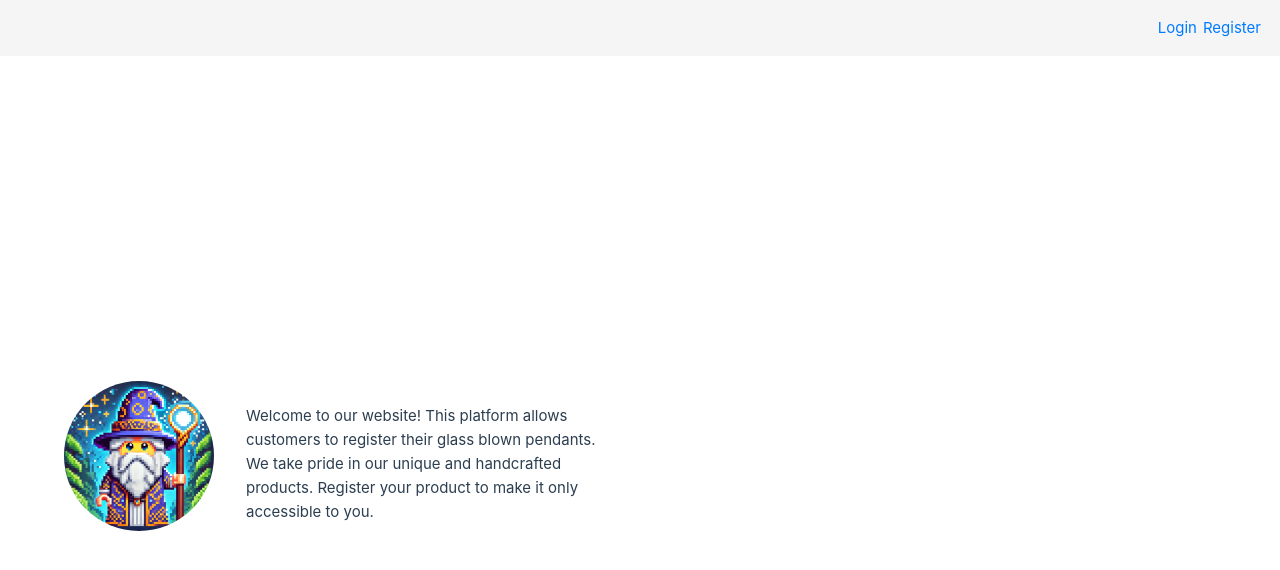
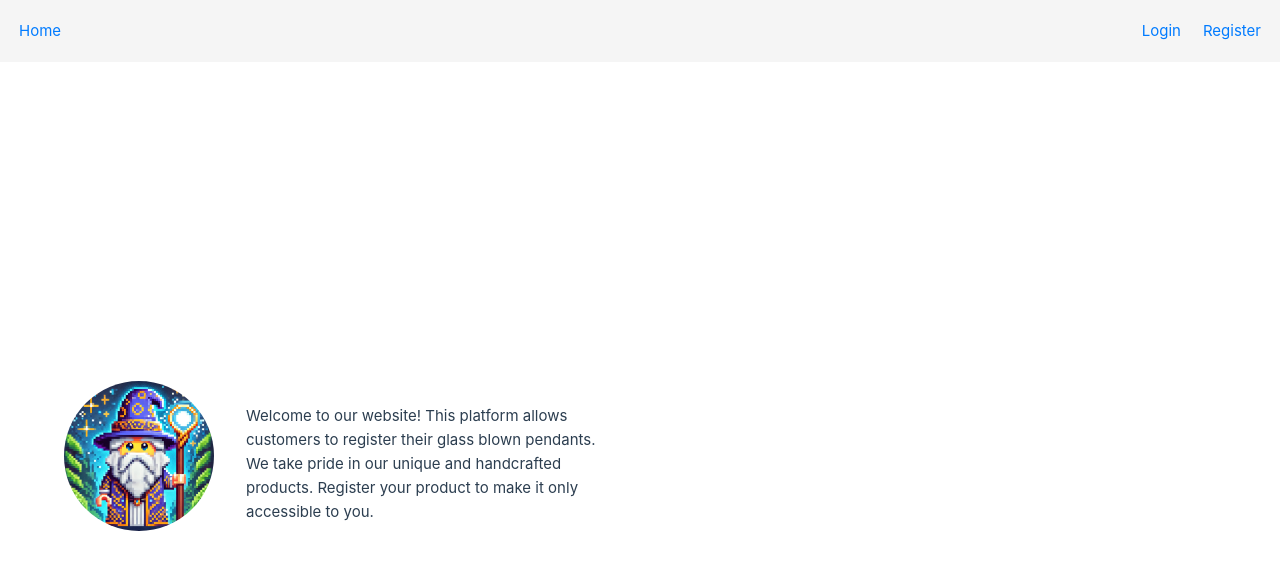
Before and after one commit to qfranklin/vue, a Vue app: page / in a window 1280 px wide. Shown: the top 570 px of the page. Built offline with nearby package versions, Linux system fonts and the light colour scheme.

Commit message:
logging out navigates user to login page

```diff
--- a/src/components/HeaderComponent.vue
+++ b/src/components/HeaderComponent.vue
@@ -1,6 +1,10 @@
 <template>
   <header class="header">
-    <nav>
+    <nav class="left-nav">
+      <router-link to="/">Home</router-link>
+      <router-link v-if="isAdmin" to="/admin">Admin</router-link>
+    </nav>
+    <nav class="right-nav">
       <router-link v-if="!isLoggedIn" to="/login">Login</router-link>
       <router-link v-if="!isLoggedIn" to="/register">Register</router-link>
       <span v-if="isLoggedIn" class="user-email">{{ userEmail }}</span>
@@ -11,22 +15,29 @@
 
 <script lang="ts">
 import { defineComponent, computed } from 'vue'
+import { useRouter } from 'vue-router'
 import { useUserStore } from '@/stores/user'
 
 export default defineComponent({
   name: 'HeaderComponent',
   setup() {
     const userStore = useUserStore()
+    const router = useRouter()
     const isLoggedIn = computed(() => userStore.isLoggedIn)
     const userEmail = computed(() => userStore.email)
+    const isAdmin = computed(() => userStore.isAdmin)
 
     const logout = () => {
       userStore.logout()
+      if (router.currentRoute.value.path === '/admin') {
+        router.push('/login')
+      }
     }
 
     return {
       isLoggedIn,
       userEmail,
+      isAdmin,
       logout
     }
   }
@@ -46,21 +57,23 @@ export default defineComponent({
   left: 0;
   z-index: 1000;
 }
-
-nav {
+.left-nav {
+  display: flex;
+  gap: 1rem;
+}
+.right-nav {
+  display: flex;
+  gap: 1rem;
   margin-left: auto;
 }
-
 nav a {
   text-decoration: none;
   color: #007bff;
 }
-
 .user-email {
   font-size: 0.8rem;
   margin-right: 1rem;
 }
-
 button {
   background: none;
   border: none;
```
